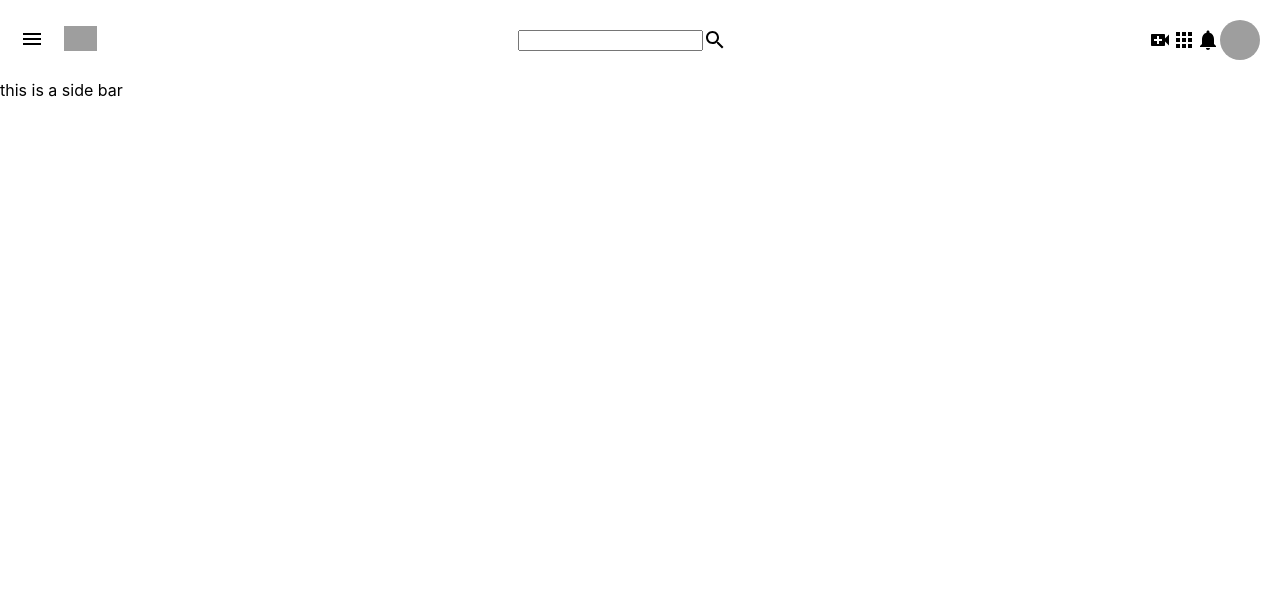
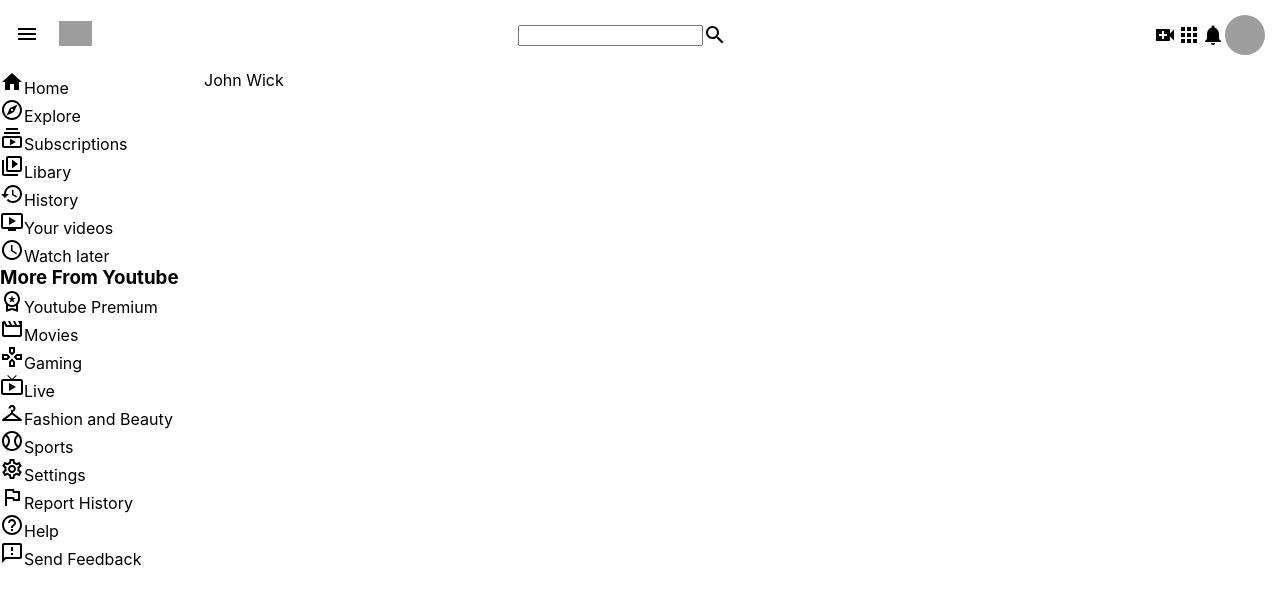
Before and after one commit to TheSciCoder3000/youtube-clone, a React (Create React App) app: page / in a window 1280 px wide. Shown: the top 604 px of the page. Built offline with nearby package versions, Linux system fonts and the light colour scheme; grey boxes are pictures that could not be loaded.

Commit message:
sidebar and sidebar items html layout

```diff
--- a/public/index.html
+++ b/public/index.html
@@ -24,7 +24,7 @@
       work correctly both with client-side routing and a non-root public URL.
       Learn how to configure a non-root public URL by running `npm run build`.
     -->
-    <title>React App</title>
+    <title>Youtube Clone</title>
   </head>
   <body>
     <noscript>You need to enable JavaScript to run this app.</noscript>
--- a/src/App.css
+++ b/src/App.css
@@ -12,7 +12,7 @@
   -webkit-box-pack: justify;
       -ms-flex-pack: justify;
           justify-content: space-between;
-  padding: 20px;
+  padding: 15px;
 }
 
 .header .header__logo {
@@ -43,4 +43,16 @@
       -ms-flex-align: center;
           align-items: center;
 }
+
+.app__viewer {
+  display: -webkit-box;
+  display: -ms-flexbox;
+  display: flex;
+}
+
+.app__viewer .sidebar {
+  -webkit-box-flex: 0.17;
+      -ms-flex: 0.17;
+          flex: 0.17;
+}
 /*# sourceMappingURL=App.css.map */
--- a/src/App.jsx
+++ b/src/App.jsx
@@ -1,12 +1,16 @@
 import './App.css';
 import Header from './Header'
-import Sidebar from './Sidebar'
+import Sidebar from './Components/Sidebar/Sidebar'
+import Recommended from './Components/Recommended/Recommended'
 
 function App() {
   return (
     <div className="app">
       <Header />
-      <Sidebar />
+      <div className="app__viewer">
+        <Sidebar />
+        <Recommended />
+      </div>
     </div>
   );
 }
--- a/src/App.scss
+++ b/src/App.scss
@@ -6,7 +6,7 @@
     display: flex;
     align-items: center;
     justify-content: space-between;
-    padding: 20px;
+    padding: 15px;
 
     .header__logo {
         height: 25px;
@@ -27,3 +27,11 @@
         align-items: center;
     }
 }
+
+.app__viewer {
+    display: flex;
+
+    .sidebar {
+        flex: 0.17;
+    }
+}
--- /dev/null
+++ b/src/Components/Recommended/Recommended.jsx
@@ -0,0 +1,12 @@
+import React from 'react'
+import VideoItems from './VideoItems'
+
+function Recommended() {
+    return (
+        <div className="recommended">
+            <VideoItems title="John Wick" />
+        </div>
+    )
+}
+
+export default Recommended
--- /dev/null
+++ b/src/Components/Recommended/VideoItems.jsx
@@ -0,0 +1,11 @@
+import React from 'react'
+
+function VideoItems({ title, channel, viewCount, uploadDate, duration, thumbnail }) {
+    return (
+        <div className="recommended__videoItem">
+            {title}
+        </div>
+    )
+}
+
+export default VideoItems
--- /dev/null
+++ b/src/Components/Sidebar/Sidebar.jsx
@@ -0,0 +1,53 @@
+import React from 'react'
+import SidebarMenuItems from './SidebarMenuItems'
+
+import HomeIcon from '@mui/icons-material/Home';
+import ExploreOutlinedIcon from '@mui/icons-material/ExploreOutlined';
+import SubscriptionsOutlined from '@mui/icons-material/SubscriptionsOutlined';
+import {
+    GamesOutlined, HistoryOutlined,
+    LiveTvOutlined, MovieOutlined,
+    OndemandVideoOutlined, VideoLibraryOutlined,
+    WatchLaterOutlined, WorkspacePremiumOutlined,
+    CheckroomOutlined, SportsBaseballOutlined,
+    SettingsOutlined, FlagOutlined,
+    HelpOutline, FeedbackOutlined
+} from '@mui/icons-material';
+
+
+
+function Sidebar() {
+    return (
+        <div className="sidebar">
+            <div className="sidebar__inital-menus">
+                <SidebarMenuItems Icon={HomeIcon} itemName="Home" />
+                <SidebarMenuItems Icon={ExploreOutlinedIcon} itemName="Explore" />
+                <SidebarMenuItems Icon={SubscriptionsOutlined} itemName="Subscriptions" />
+            </div>
+            <div className="sidebar__secondary-menus">
+                <SidebarMenuItems Icon={VideoLibraryOutlined} itemName="Libary" />
+                <SidebarMenuItems Icon={HistoryOutlined} itemName="History" />
+                <SidebarMenuItems Icon={OndemandVideoOutlined} itemName="Your videos" />
+                <SidebarMenuItems Icon={WatchLaterOutlined} itemName="Watch later" />
+            </div>
+
+            <div className="sidebar__more">
+                <h3 className="sidebar__more__section-header">More From Youtube</h3>
+                <SidebarMenuItems Icon={WorkspacePremiumOutlined} itemName="Youtube Premium" />
+                <SidebarMenuItems Icon={MovieOutlined} itemName="Movies" />
+                <SidebarMenuItems Icon={GamesOutlined} itemName="Gaming" />
+                <SidebarMenuItems Icon={LiveTvOutlined} itemName="Live" />
+                <SidebarMenuItems Icon={CheckroomOutlined} itemName="Fashion and Beauty" />
+                <SidebarMenuItems Icon={SportsBaseballOutlined} itemName="Sports" />
+            </div>
+            <div className="sidebar__settings">
+                <SidebarMenuItems Icon={SettingsOutlined} itemName="Settings" />
+                <SidebarMenuItems Icon={FlagOutlined} itemName="Report History" />
+                <SidebarMenuItems Icon={HelpOutline} itemName="Help" />
+                <SidebarMenuItems Icon={FeedbackOutlined} itemName="Send Feedback" />
+            </div>
+        </div>
+    )
+}
+
+export default Sidebar
--- /dev/null
+++ b/src/Components/Sidebar/SidebarMenuItems.jsx
@@ -0,0 +1,12 @@
+import React from 'react'
+
+function SidebarMenuItems({ Icon, itemName }) {
+    return (
+        <div className="sidebar__menu-item">
+            <Icon className="sidebar__menu-item__icon" />
+            {itemName}
+        </div>
+    )
+}
+
+export default SidebarMenuItems
--- a/src/Sidebar.jsx
+++ /dev/null
@@ -1,11 +0,0 @@
-import React from 'react'
-
-function Sidebar() {
-    return (
-        <div className="sidebar">
-            this is a side bar
-        </div>
-    )
-}
-
-export default Sidebar
```
Also changed, not shown: 1 other file (tests, documents, lock files or other folders).
